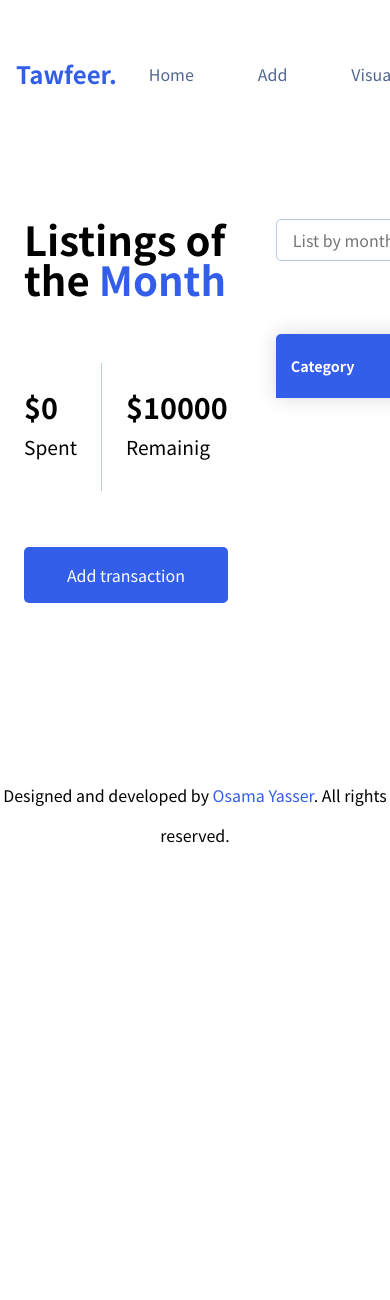
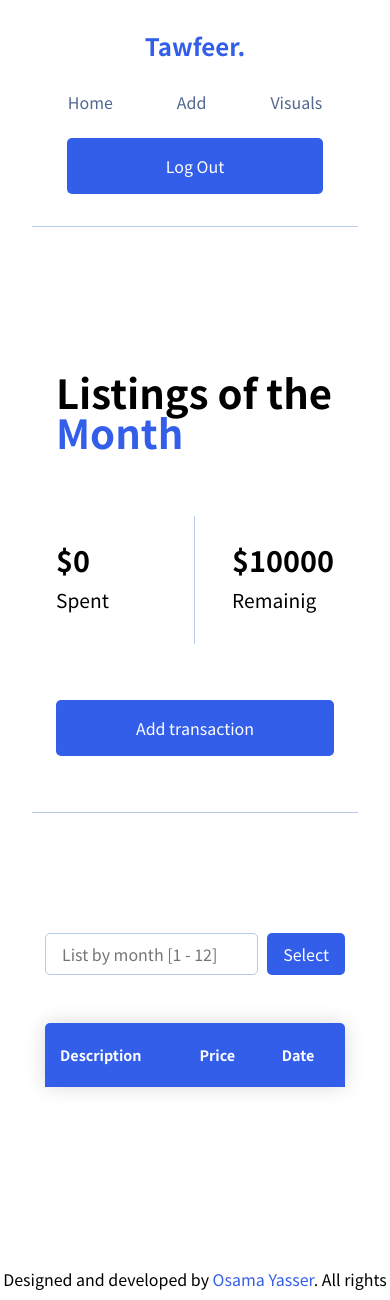
Before and after one commit to oyasr/tawfeer, a Flask app: page / in a window 390 px wide. Shown: the top 1300 px of the page. Before the commit the page ends 843 px from the top, so only its background shows below. Run offline with Flask 2, Linux system fonts and the light colour scheme; a user stored in the database is signed in; data comes from the database, SQL or seed files in the repository; both versions use the stored data as it was after the commit; lists and menus that the app fills with data are empty; some libraries are stand-ins or nearby versions.

Commit message:
Make homepage responsive

```diff
--- a/app.py
+++ b/app.py
@@ -254,7 +254,7 @@
         session["user_id"] = user_id[0]["id"]
 
         # Flash message
-        #flash("Registered successfully!")
+        flash("Registered successfully!")
 
         # Redirect user to home page
         return redirect("/")
--- a/static/mobile.css
+++ b/static/mobile.css
@@ -0,0 +1,41 @@
+/* Home page */
+#home .container {
+  flex-direction: column;
+  align-items: center;
+}
+
+#home .container .left-div {
+  padding-bottom: 2rem;
+  border-bottom: 1px solid #b6cbe6;
+  margin: 0 2rem;
+}
+
+#home .container .right-div {
+  padding-top: 6rem;
+}
+
+@media (max-width: 550px) {
+  #navbar .container {
+    flex-direction: column;
+    align-items: center;
+    border-bottom: 1px solid #b6cbe6;
+    padding-bottom: 2rem;
+    margin: 0 2rem;
+  }
+
+  #navbar .logo,
+  #navbar ul {
+    margin-bottom: 1rem;
+  }
+
+  #navbar .btn {
+    width: 16rem;
+    text-align: center;
+  }
+}
+
+@media (max-width: 450px) {
+  #home .right-div .table .category {
+    display: none;
+  }
+}
--- a/static/styles.css
+++ b/static/styles.css
@@ -104,6 +104,10 @@
   padding: 3rem 3rem;
 }
 
+#alert {
+  background: #b6cbe6;
+}
+
 /* Navbar */
 #navbar {
   color: #506690;
@@ -135,6 +139,7 @@
 #home .container {
   display: flex;
   justify-content: space-between;
+  padding-top: 6rem;
   /* align-items: center; */
 }
 
@@ -188,9 +193,9 @@
 /* Table */
 .content-table {
   border-collapse: collapse;
-  margin: 25px 0;
+  /* margin: 25px 0; */
   font-size: 0.9em;
-  min-width: 400px;
+  min-width: 300px;
   border-radius: 5px 5px 0 0;
   overflow: hidden;
   box-shadow: 0 0 20px rgba(0, 0, 0, 0.15);
--- a/templates/index.html
+++ b/templates/index.html
@@ -52,7 +52,7 @@
         <table id="table" class="content-table">
           <thead>
             <tr>
-              <th>Category</th>
+              <th class="category">Category</th>
               <th>Description</th>
               <th>Price</th>
               <th>Date</th>
@@ -61,7 +61,7 @@
           <tbody id="tbody">
             {% for row in rows %}
             <tr>
-              <td>{{ row["category"] }}</td>
+              <td class="category">{{ row["category"] }}</td>
               <td>{{ row["description"] }}</td>
               <td>${{ row["price"] }}</td>
               <td>{{ row["date"] }}</td>
--- a/templates/layout.html
+++ b/templates/layout.html
@@ -42,7 +42,11 @@
 
     {% if get_flashed_messages() %}
     <header>
-      <div class="alert alert-primary border text-center" role="alert">
+      <div
+        id="alert"
+        class="alert alert-primary border text-center"
+        role="alert"
+      >
         {{ get_flashed_messages() | join(" ") }}
       </div>
     </header>
```
Also changed, not shown: tawfeer.db.
